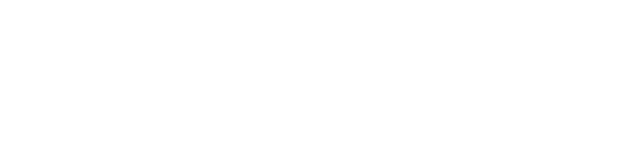
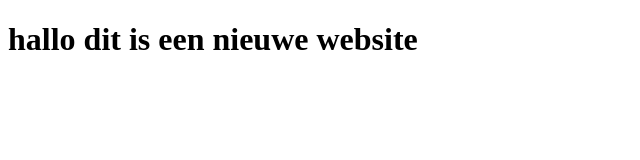
Before and after one commit to 38693/les6, a plain HTML site: page index.html in a window 1280 px wide. Shown: the whole page, without its empty margins (0-640 px from the left). Drawn offline with Linux system fonts and the light colour scheme.

Commit message:
Update index.html

```diff
--- a/index.html
+++ b/index.html
@@ -6,6 +6,6 @@
     <title>Document</title>
 </head>
 <body>
-
+    <h1>hallo dit is een nieuwe website</h1>
 </body>
 </html>
```
